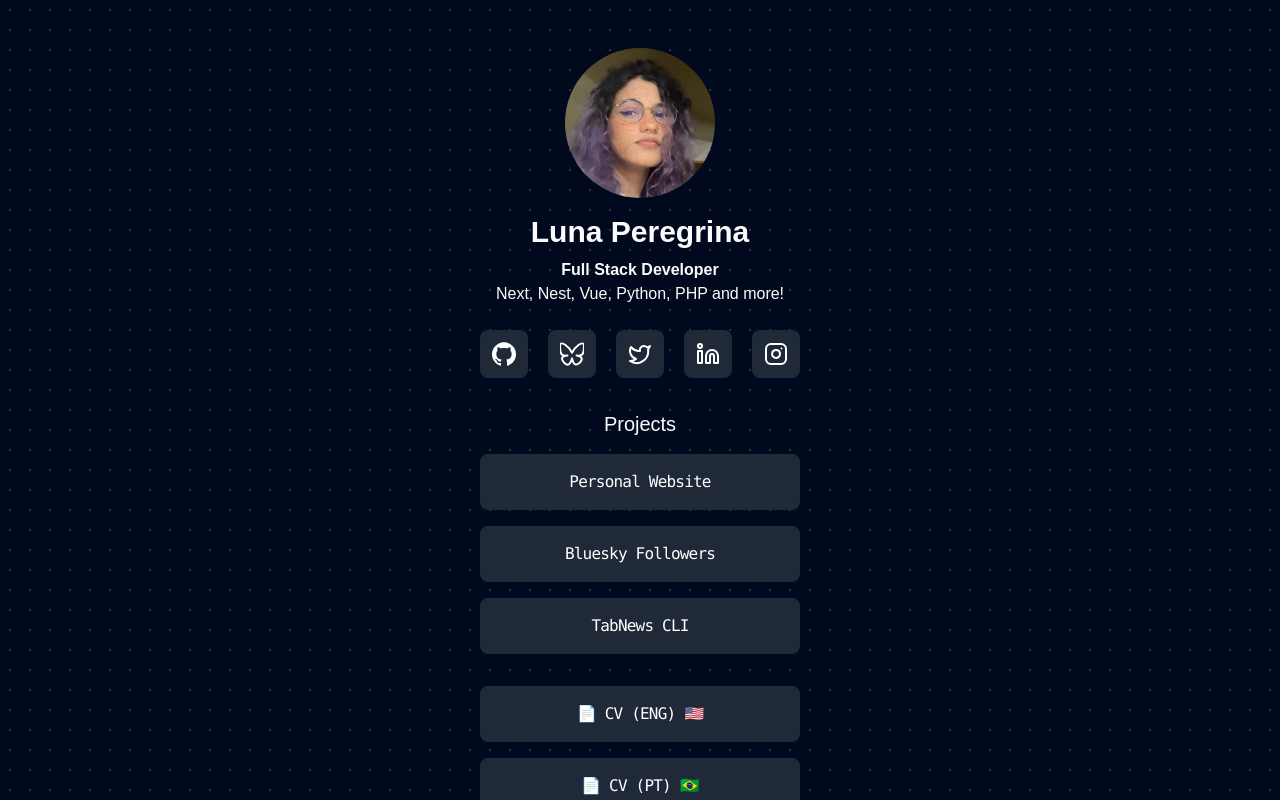
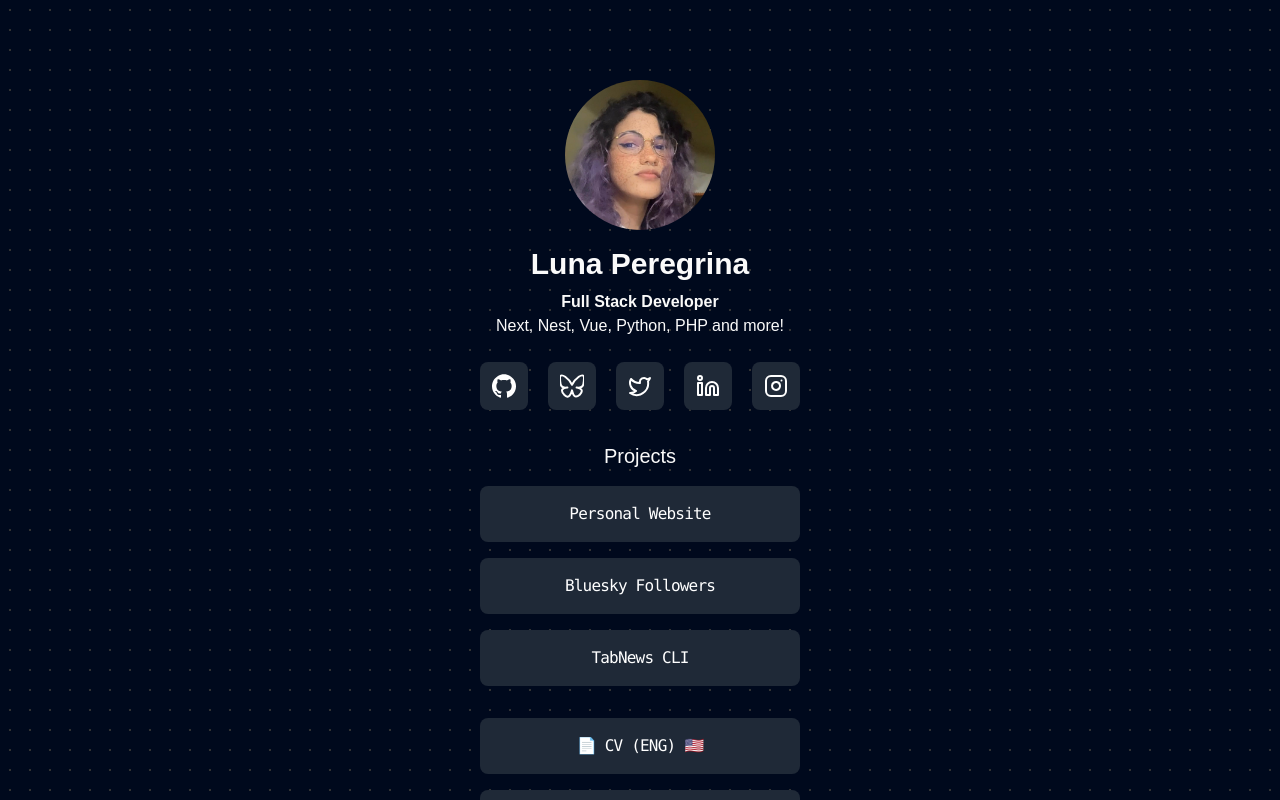
Before and after one commit to lunaperegrina/website-lunaperegrina, a Next.js app: page /links in a window 1280 px wide. Shown: the top 800 px of the page. Built offline with nearby package versions, Linux system fonts and the light colour scheme; no server answers.

Commit message:
fix: remove motion from titles and improve background form links page

```diff
--- a/src/app/links/page.tsx
+++ b/src/app/links/page.tsx
@@ -15,13 +15,17 @@ export default function Page() {
 
   return (
     <div>
-      <div className="absolute inset-0">
-        <div className="absolute top-0 z-[-2] h-screen w-screen bg-[#000000] bg-[radial-gradient(#ffffff33_1px,#00091d_1px)] bg-[size:20px_20px]" />
-      </div>
-      {/* <div className="absolute inset-0">
+
+      <div className="fixed left-0 top-0 -z-10 h-full w-full">
+        <div className="absolute inset-0">
+          <div className="absolute top-0 z-[-2] h-screen w-screen bg-[#000000] bg-[radial-gradient(#ffffff33_1px,#00091d_1px)] bg-[size:20px_20px]" />
+        </div>
+         {/* <div className="absolute inset-0">
           <div className="absolute inset-0 -z-10 h-full w-full items-center px-5 py-24 [background:radial-gradient(125%_125%_at_50%_10%,#000_40%,#63e_100%)]"/>
         </div> */}
-      <div className="container mx-auto flex flex-col gap-4 items-center mt-12">
+      </div>
+
+      <div className="container mx-auto flex flex-col gap-4 items-center my-20">
         <div className="flex flex-col items-center gap-4">
           <img src="/images/luna-2.jpg" alt="Luna Peregrina icon" className="rounded-full"
             width={150} />
--- a/src/app/page.tsx
+++ b/src/app/page.tsx
@@ -73,39 +73,39 @@ export default function Home() {
             </span> */}
           </div>
           <div className="mx-auto">
-            <MotionDiv className="flex flex-row justify-center" initial={{ opacity: 0, x: -200 }} animate={{ opacity: 1, x: 0 }} transition={{ duration: 0.8, ease: "easeInOut", bounce: 1 }}>
+            {/* <MotionDiv className="flex flex-row justify-center" initial={{ opacity: 0, x: -200 }} animate={{ opacity: 1, x: 0 }} transition={{ duration: 0.8, ease: "easeInOut", bounce: 1 }}> */}
               <TitleColored className="bg-gradient-to-r from-yellow-500 via-red-500 to-pink-500 text-transparent bg-clip-text">CLIENT</TitleColored>
-              <MotionDiv className="text-start flex flex-row items-center ml-4 text-xs sm:text-base" initial={{ opacity: 0, x: -200 }} animate={{ opacity: 1, x: 0 }} transition={{ duration: 0.8, ease: "easeInOut", bounce: 1, delay: 0.5 }}>
+              {/* <MotionDiv className="text-start flex flex-row items-center ml-4 text-xs sm:text-base" initial={{ opacity: 0, x: -200 }} animate={{ opacity: 1, x: 0 }} transition={{ duration: 0.8, ease: "easeInOut", bounce: 1, delay: 0.5 }}> */}
               // The best experience
                 <br />
                 always first
-              </MotionDiv>
-            </MotionDiv>
-            <MotionDiv className="flex flex-row justify-center" initial={{ opacity: 0, x: -200 }} animate={{ opacity: 1, x: 0 }} transition={{ duration: 0.8, ease: "easeInOut", bounce: 1 }}>
-              <MotionDiv className="text-start flex flex-row items-center mr-4 text-xs sm:text-base -z-10" initial={{ opacity: 0, x: 200 }} animate={{ opacity: 1, x: 0 }} transition={{ duration: 0.8, ease: "easeInOut", bounce: 1, delay: 0.5 }}>
+              {/* </MotionDiv> */}
+            {/* </MotionDiv> */}
+            {/* <MotionDiv className="flex flex-row justify-center" initial={{ opacity: 0, x: -200 }} animate={{ opacity: 1, x: 0 }} transition={{ duration: 0.8, ease: "easeInOut", bounce: 1 }}> */}
+              {/* <MotionDiv className="text-start flex flex-row items-center mr-4 text-xs sm:text-base -z-10" initial={{ opacity: 0, x: 200 }} animate={{ opacity: 1, x: 0 }} transition={{ duration: 0.8, ease: "easeInOut", bounce: 1, delay: 0.5 }}> */}
               // 📍 Porto Seguro,
                 <br />
                 Bahia, Brasil 🥥🇧🇷
-              </MotionDiv>
+              {/* </MotionDiv> */}
               <TitleColored className="bg-gradient-to-r from-green-400 to-yellow-300 text-transparent bg-clip-text">FOCUSED</TitleColored>
-            </MotionDiv>
+            {/* </MotionDiv> */}
             {/* <div className="text-7xl font-semibold text-yellow-300">FOCUSED</div> */}
-            <MotionDiv className="flex flex-row justify-center" initial={{ opacity: 0, x: 200 }} animate={{ opacity: 1, x: 0 }} transition={{ duration: 0.8, ease: "easeInOut", bounce: 1 }}>
+            {/* <MotionDiv className="flex flex-row justify-center" initial={{ opacity: 0, x: 200 }} animate={{ opacity: 1, x: 0 }} transition={{ duration: 0.8, ease: "easeInOut", bounce: 1 }}> */}
               <div className="text-start flex flex-row items-center mr-4">
                 <TitleColored className="bg-gradient-to-r from-fuchsia-500 to-blue-400 text-transparent bg-clip-text">FULLSTACK</TitleColored>
-                <MotionDiv initial={{ opacity: 0, x: -200 }} animate={{ opacity: 1, x: 0 }} transition={{ duration: 0.8, ease: "easeInOut", bounce: 1, delay: 0.5 }}>
+                {/* <MotionDiv initial={{ opacity: 0, x: -200 }} animate={{ opacity: 1, x: 0 }} transition={{ duration: 0.8, ease: "easeInOut", bounce: 1, delay: 0.5 }}> */}
                   <button
                     type="button"
                     className="ml-2 gap-2 rounded-full flex flex-row items-center justify-center w-20 sm:w-32 h-8 sm:h-14 text-xs sm:text-base border-stone-700 border">
                     <div className="relative mb-0.5 z-10">
                       {/* <div className="absolute w-2 h-2 rounded-full mt-0.5 bg-stone-400 sm:w-3 sm:h-3 md:h-4 md:w-4 flex items-center justify-center" /> */}
-                      <div className="w-2 h-2 rounded-full mt-0.5 bg-blue-400 sm:w-3 sm:h-3 md:h-4 md:w-4 animate-pulse pulse-slow" />
+                      <div className="w-2 h-2 rounded-full mt-0.5 bg-green-400 sm:w-3 sm:h-3 md:h-4 md:w-4 animate-pulse pulse-slow" />
                     </div>
-                    Soon...
+                    /links
                   </button>
-                </MotionDiv>
+                {/* </MotionDiv> */}
               </div>
-            </MotionDiv>
+            {/* </MotionDiv> */}
 
             <MotionDiv className="flex flex-row justify-center" initial={{ opacity: 0, x: 200 }} animate={{ opacity: 1, x: 0 }} transition={{ duration: 0.8, ease: "easeInOut", bounce: 1 }}>
               <div className="text-start flex flex-row items-center mr-4 text-xs sm:text-base">
```
